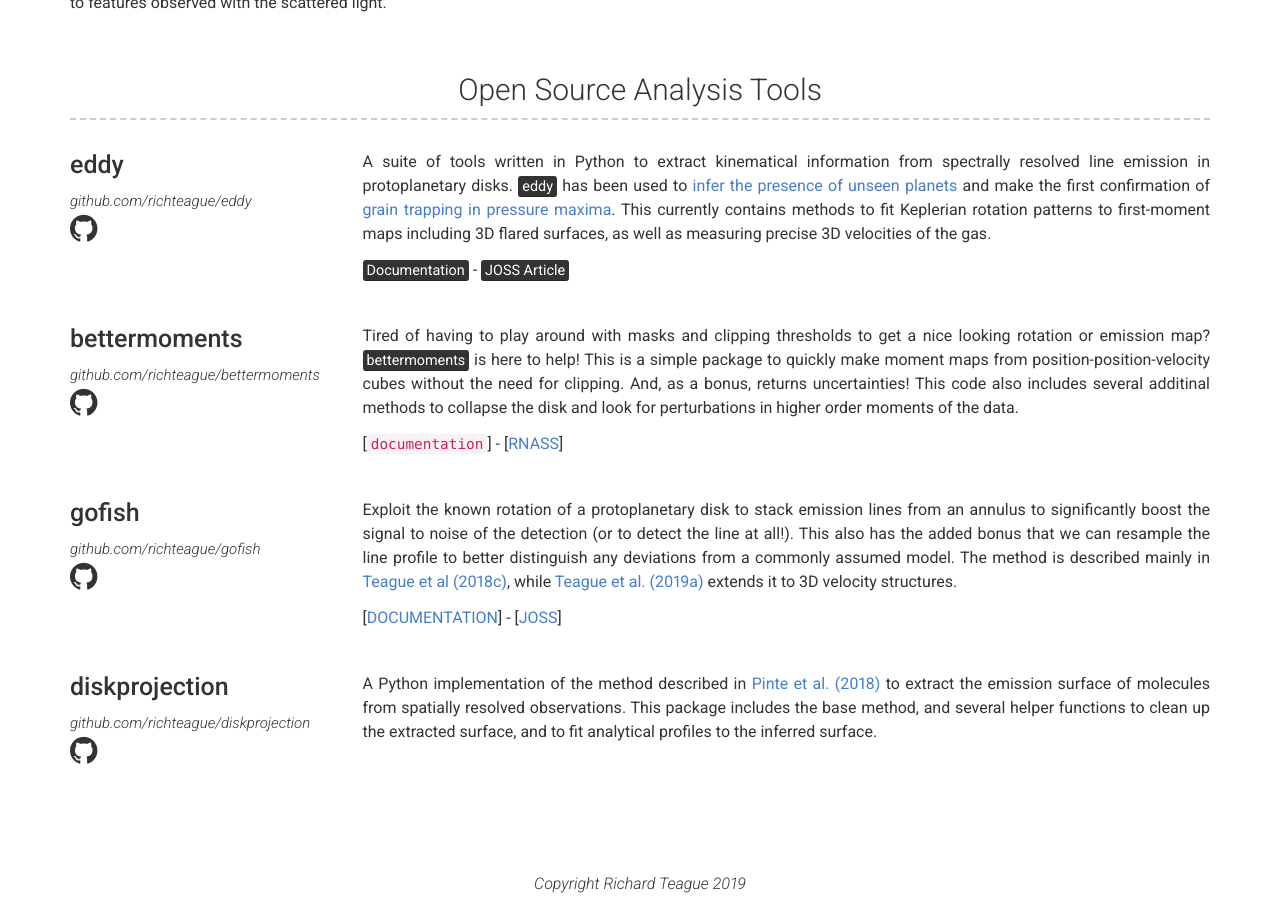
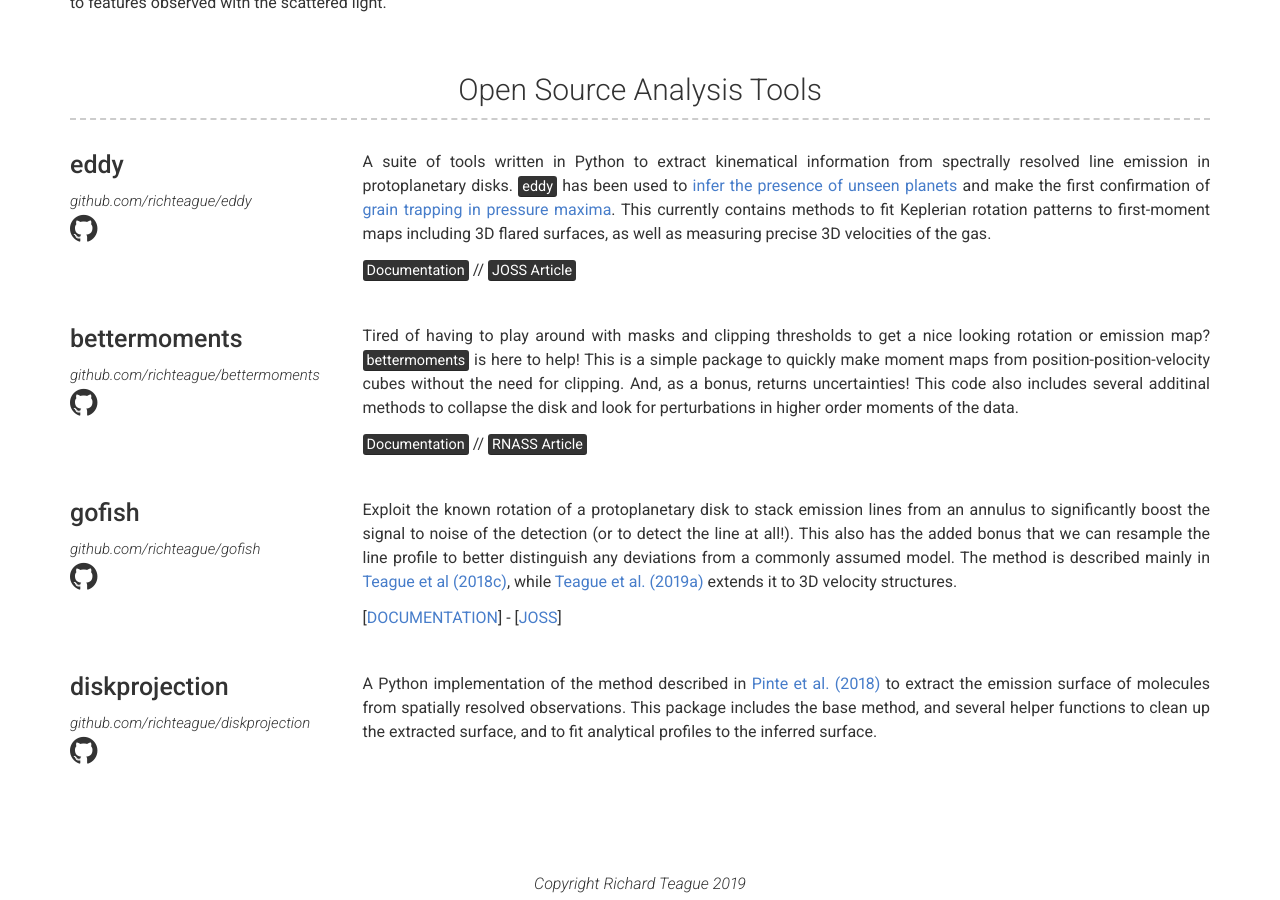
Before and after one commit to richteague/richteague.github.io, a Jekyll site: the page built from index.md, in a window 1280 px wide and 900 px high, scrolled down 1242 px. Built offline with Jekyll 4.4.1, drawn with Linux system fonts in a browser that asks for light colours.

Commit message:
Update projects.yml

```diff
--- a/_data/projects.yml
+++ b/_data/projects.yml
@@ -4,7 +4,7 @@
   description: | # this will include new lines to allow paragraphs
     A suite of tools written in Python to extract kinematical information from spectrally resolved line emission in protoplanetary disks. <mark>eddy</mark> has been used to [infer the presence of unseen planets](https://public.nrao.edu/news/2018-alma-proto-trio/) and make the first confirmation of [grain trapping in pressure maxima](https://ui.adsabs.harvard.edu/#abs/2018ApJ...868..113T/abstract). This currently contains methods to fit Keplerian rotation patterns to first-moment maps including 3D flared surfaces, as well as measuring precise 3D velocities of the gas.
 
-    [<mark>Documentation</mark>](https://eddy.readthedocs.io/en/latest/) - [<mark>JOSS Article</mark>](https://ui.adsabs.harvard.edu/abs/2019JOSS....4.1220T/abstract)
+    [<mark>Documentation</mark>](https://eddy.readthedocs.io/en/latest/) // [<mark>JOSS Article</mark>](https://ui.adsabs.harvard.edu/abs/2019JOSS....4.1220T/abstract)
 
 - name: bettermoments
   github: richteague/bettermoments
@@ -12,7 +12,7 @@
   description: | # this will include new lines to allow paragraphs
     Tired of having to play around with masks and clipping thresholds to get a nice looking rotation or emission map? <mark>bettermoments</mark> is here to help! This is a simple package to quickly make moment maps from position-position-velocity cubes without the need for clipping. And, as a bonus, returns uncertainties! This code also includes several additinal methods to collapse the disk and look for perturbations in higher order moments of the data.
 
-    \[[`documentation`](https://bettermoments.readthedocs.io/en/latest/)\] - \[[RNASS](https://ui.adsabs.harvard.edu/abs/2018RNAAS...2..173T/abstract)\]
+    [<mark>Documentation</mark>](https://bettermoments.readthedocs.io/en/latest/) // [<mark>RNASS Article</mark>](https://ui.adsabs.harvard.edu/abs/2018RNAAS...2..173T/abstract)
 
 - name: gofish
   github: richteague/gofish
```
